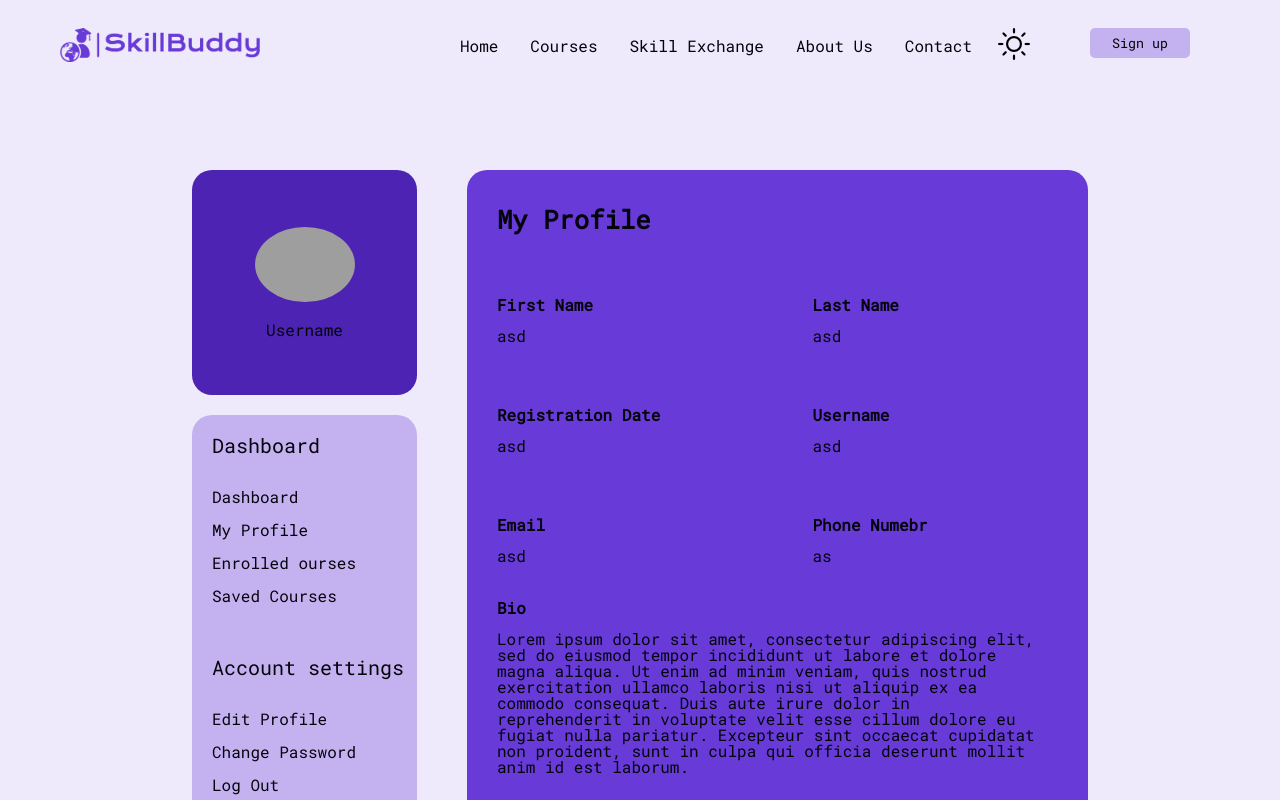
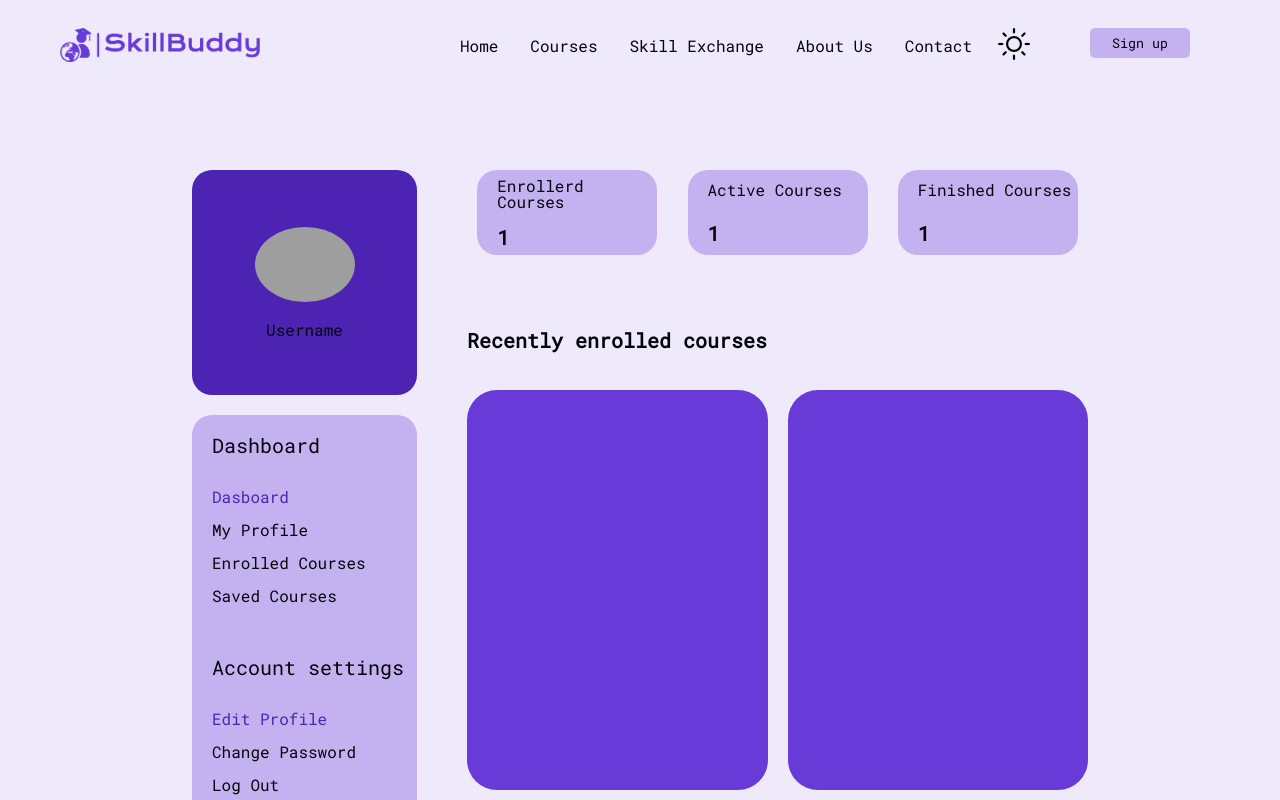
Before and after one commit to Oprea-Sava/SkillBuddy, a React (Vite) app: page /dashboard in a window 1280 px wide. Shown: the top 800 px of the page. Built offline with nearby package versions, Linux system fonts and the light colour scheme; grey boxes are pictures that could not be loaded.

Commit message:
sidebar functionality in progress

```diff
--- a/src/components/dashboard/sidebar.jsx
+++ b/src/components/dashboard/sidebar.jsx
@@ -1,10 +1,51 @@
-import React from "react";
+import React, { useEffect, useState } from "react";
 import "../../css/dashboard/sidebar.css";
 import placeholder from "../../assets/placeholder.png";
+import { useLocation, useNavigate } from "react-router-dom";
 
 function Sidebar() {
+	const dashboardButtons = [
+		{ text: "Dasboard", path: "/dashboard/courses", index: 0 },
+		{ text: "My Profile", path: "/dashboard/myprofile", index: 1 },
+		{ text: "Enrolled Courses", path: "/dashboard/enrolledcourses", index: 2 },
+		{ text: "Saved Courses", path: "/dashboard/savedcourses", index: 3 },
+	];
+
+	const accountButtons = [
+		{ text: "Edit Profile", path: "/dashboard/editprofile", index: 4 },
+		{ text: "Change Password", path: "/dashboard/changepassword", index: 5 },
+		{ text: "Log Out", path: "/dashboard/myprofile", index: 6 },
+	];
+
+	const navigate = useNavigate();
+	const {pathname} = useLocation();
+	let posIndex = 0, index = 0;
+
+	dashboardButtons.map((button) => {
+		if(button.path == pathname){
+			posIndex = button.index;
+		}
+	});
+	accountButtons.map((button) => {
+		if(button.path == pathname){
+			posIndex = button.index;
+		}
+	});
+
+	const [isActive, setIsActive] = useState(posIndex);
+
+	function handleClick(whereTo) {
+		navigate(whereTo);
+	}
+
+	function resetColor(index) {
+		if (isActive != index) {
+			setIsActive(index);
+		}
+	}
+
 	return (
-		<>
+		<div id="sidebarParent">
 			<div id="sidebar">
 				<div className="profile">
 					<img src={placeholder} alt="" />
@@ -14,23 +55,52 @@ function Sidebar() {
 					<div>
 						<div className="clusterName text">Dashboard</div>
 						<div className="buttonCluster">
-							<button className="text">Dashboard</button>
-							<button className="text">My Profile</button>
-							<button className="text">Enrolled ourses</button>
-							<button className="text">Saved Courses</button>
+							{dashboardButtons.map((button, index) => (
+								<button
+									className="text"
+									key={index}
+									onClick={() => {
+										handleClick(button.path);
+										resetColor(index);
+									}}
+									style={{
+										color:
+											isActive === index
+												? "var(--accent)"
+												: "",
+									}}
+								>
+									{button.text}
+								</button>
+							))}
 						</div>
 					</div>
 					<div>
 						<div className="clusterName text">Account settings</div>
 						<div className="buttonCluster">
-							<button className="text">Edit Profile</button>
-							<button className="text">Change Password</button>
-							<button className="text">Log Out</button>
+							{accountButtons.map((button, index) => (
+								<button
+									className="text"
+									key={index}
+									onClick={() => {
+										handleClick(button.path);
+										resetColor(index);
+									}}
+									style={{
+										color:
+											isActive === index
+												? "var(--accent)"
+												: "",
+									}}
+								>
+									{button.text}
+								</button>
+							))}
 						</div>
 					</div>
 				</div>
 			</div>
-		</>
+		</div>
 	);
 }
 
--- a/src/css/dashboard/dashboard.css
+++ b/src/css/dashboard/dashboard.css
@@ -1,9 +1,8 @@
 #dashboardBody{
     display: flex;
     justify-content: center;
-    padding: 100px 15% 50px 15%;
+    padding: 100px 15% 100px 15%;
     gap: 50px;
-    min-height: 75vh;
 }
 
 #dashboardBody>*:last-child{
--- a/src/css/dashboard/myProfile.css
+++ b/src/css/dashboard/myProfile.css
@@ -17,6 +17,7 @@
 
 .profileInfoContainer{
     width: 100%;
+    min-width: 350px;
     display: grid;
     gap:10px;
     grid-template-columns: repeat(2, 1fr);
@@ -55,4 +56,8 @@
         display: flex;
         flex-direction: column;
     }
+
+    .profileInfoContainer{
+        min-width: 0;
+    }
 }
--- a/src/css/dashboard/sidebar.css
+++ b/src/css/dashboard/sidebar.css
@@ -1,3 +1,12 @@
+#sidebarParent{
+    position: relative;
+}
+
+#sidebar{
+    position: sticky;
+    top:30px;
+}
+
 .profile {
     background-color: var(--accent);
     width: 225px;
@@ -53,10 +62,6 @@
     font-size: 1rem;
 }
 
-.buttonCluster>button:hover {
-    color: var(--accent);
-}
-
 @media screen and (max-width:760px) {
       #sidebar{
         align-self: center;
--- a/src/dashboard.jsx
+++ b/src/dashboard.jsx
@@ -3,19 +3,15 @@ import "./css/dashboard/dashboard.css"
 import Navbar from "./navbar";
 import Footer from "./footer";
 import Sidebar from "./components/dashboard/sidebar";
-import Courses from "./components/dashboard/courses";
-import MyProfile from "./components/dashboard/myProfile";
+import { Outlet } from "react-router-dom";
 
 function Dashboard() {
-	const name = 1;
-
 	return (
 		<>
 			<Navbar />
 			<div id="dashboardBody">
 				<Sidebar />
-				{/* <Courses /> */}
-				<MyProfile />
+				<Outlet />
 			</div>
 			<Footer />
 		</>
--- a/src/main.jsx
+++ b/src/main.jsx
@@ -6,6 +6,7 @@ import './css/main.css'
 import LandingPage from './landingPage'
 import Dashboard from './dashboard';
 import Courses from './components/dashboard/courses';
+import MyProfile from './components/dashboard/myProfile';
 import SignIn from './signIn';
 
 const router = createBrowserRouter([
@@ -16,6 +17,11 @@ const router = createBrowserRouter([
   {
     path: "dashboard",
     element: <Dashboard />,
+    children: [
+      { index: true, element: <Courses /> },
+      { path: "courses", element: <Courses /> },
+      { path: "myprofile", element: <MyProfile /> },
+    ],
   },
   {
     path: "signin",
```
